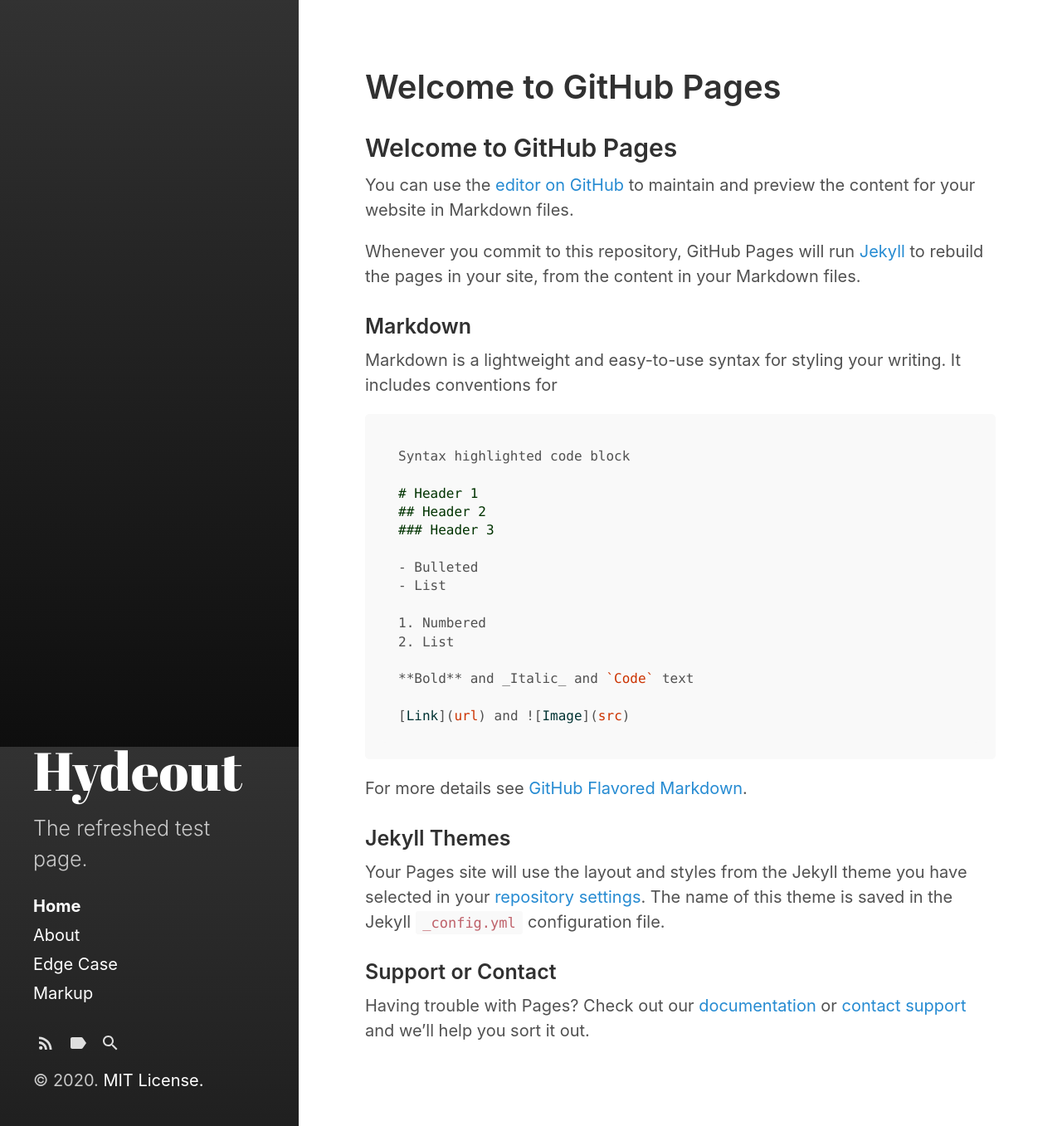
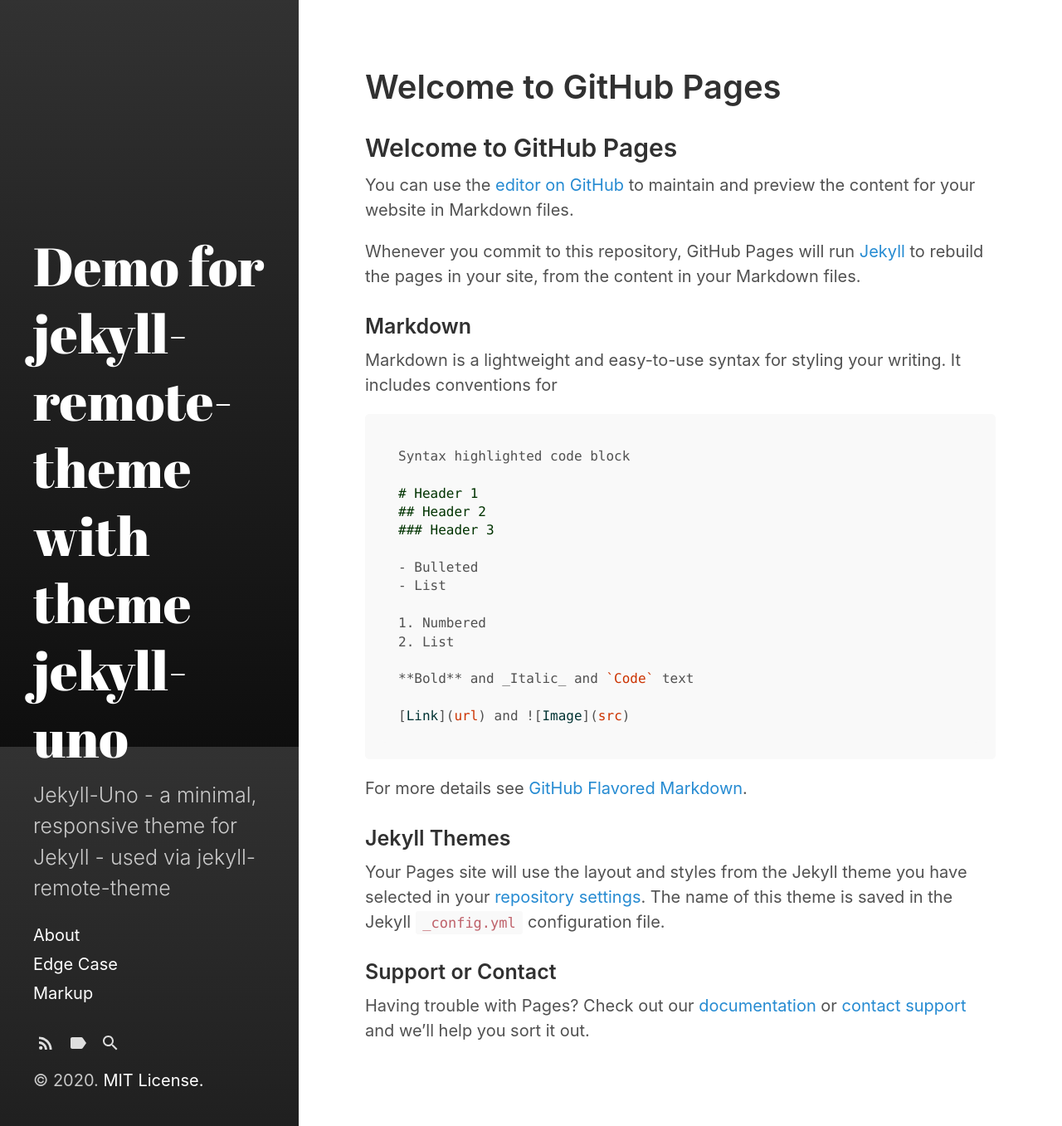
Before and after one commit to 030jmk/030jmk.github.io, a Jekyll site: the page built from index.md, in a window 1280 px wide and 1357 px high. Shown: the whole window at 83% size. Built offline with Jekyll 4.4.1, drawn with Linux system fonts in a browser that asks for light colours; our own code applies the rules of GitHub Pages for plain Markdown files; the list of posts is cut into pages by our own code.

Commit message:
Update _config.yml

```diff
--- a/_config.yml
+++ b/_config.yml
@@ -1,29 +1,49 @@
-# Dependencies
-markdown:         kramdown
-highlighter:      rouge
+# Site settings
+title: 'Demo for jekyll-remote-theme with theme jekyll-uno'
+description: 'Jekyll-Uno - a minimal, responsive theme for Jekyll - used via jekyll-remote-theme'
+url: ''
+baseurl: '/jekyll-uno-remote-theme-demo'
+# google_analytics: 'UA-XXXXXX-X'
+# disqus_shortname: 'your-disqus-name'
 
-remote_theme: fongandrew/hydeout
-
-# Setup
-title:            Hydeout
-tagline:          'A Jekyll theme'
-description:      'The refreshed test page.'
-url:              https://030jmk.github.io
-baseurl:          '/'
+remote_theme: matthiaslischka/jekyll-uno
 
 author:
-  name:           'Jan Kopankiewicz'
-  url:            https://twitter.com/JanKopankiewicz
+  name: 'Jan Kopankiewicz'
+  #email:
+  twitter_username: JanKopankiewicz
+  #facebook_username:
+  github_username: 030jmk
+  #linkedin_username:
 
-paginate:         5
+defaults:
+  -
+    scope:
+      path: ''
+      type: 'posts'
+    values:
+        layout: 'post'
+
+# Build settings
+destination: _site
+paginate: 10
+permalink: /:year/:title/
+markdown: kramdown
+highlighter: rouge
+
+sass:
+    sass_dir: _sass
+    style: compressed
+
+kramdown:
+  # use Github Flavored Markdown
+  input: GFM
+  # do not replace newlines by <br>s
+  hard_wrap: false
 
 plugins:
-  - jekyll-feed
-  - jekyll-gist
   - jekyll-paginate
+  - jekyll-remote-theme
+  - jekyll-include-cache
 
-# Sidebar link settings
-sidebar_home_link:  true
-
-plugins:
-  - jekyll-remote-theme
+exclude: ['README.md', 'Gemfile', 'Gemfile.lock', '.travis.yml', 'vendor']
```
